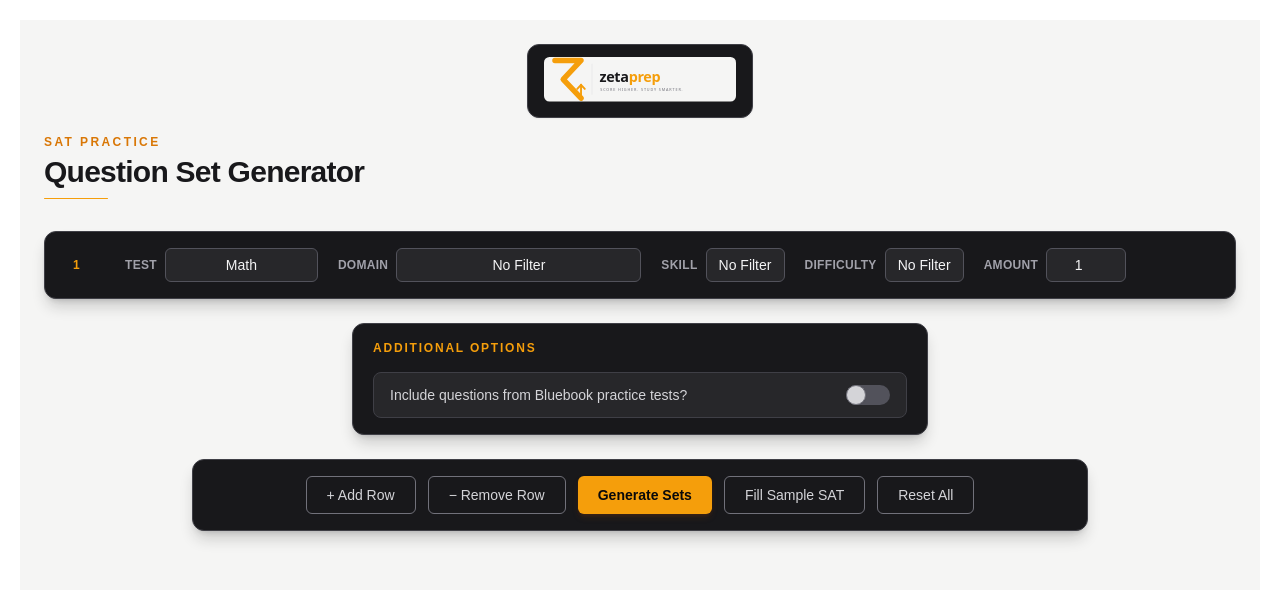
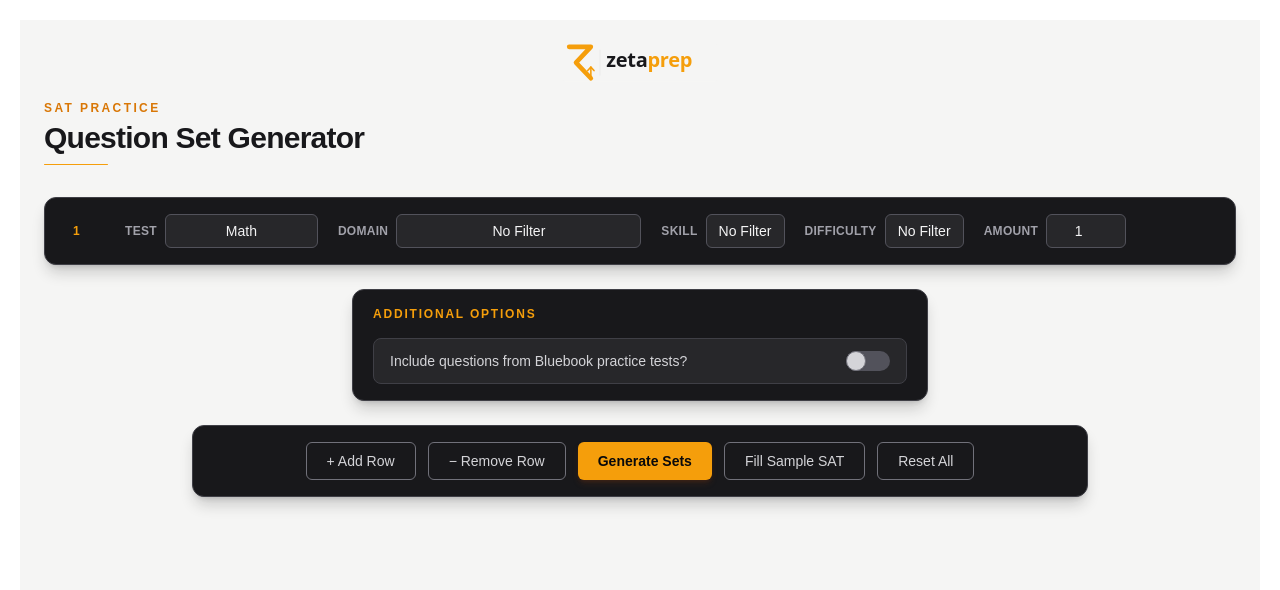
Before and after one commit to NikhilRao21/SATWebsite, a React (Create React App) app in the folder my-app/: page / in a window 1280 px wide. Shown: the top 590 px of the page. Built offline with nearby package versions, Linux system fonts and the light colour scheme.

Commit message:
fixed favicon and deploy

```diff
--- a/my-app/public/index.html
+++ b/my-app/public/index.html
@@ -14,10 +14,10 @@
   <meta charset="utf-8" />  <meta name="viewport" content="width=device-width, initial-scale=1" />
   <meta name="theme-color" content="#000000" />
   <meta name="description" content="Web site created using create-react-app" />
-  <link rel="icon" type="image/png" href="%PUBLIC_URL%/my-app/public/favicon-96x96.png" sizes="96x96" />
-  <link rel="icon" type="image/svg+xml" href="%PUBLIC_URL%/my-app/public/favicon.svg" />
-  <link rel="shortcut icon" href="%PUBLIC_URL%/my-app/public/favicon.ico" />
-  <link rel="apple-touch-icon" sizes="180x180" href="%PUBLIC_URL%/my-app/public/apple-touch-icon.png" />
+  <link rel="icon" type="image/png" href="%PUBLIC_URL%/favicon-96x96.png" sizes="96x96" />
+  <link rel="icon" type="image/svg+xml" href="%PUBLIC_URL%/favicon.svg" />
+  <link rel="shortcut icon" href="%PUBLIC_URL%/favicon.ico" />
+  <link rel="apple-touch-icon" sizes="180x180" href="%PUBLIC_URL%/apple-touch-icon.png" />
   <meta name="apple-mobile-web-app-title" content="ZetaPrep" />
   <link rel="manifest" href="%PUBLIC_URL%/my-app/public/site.webmanifest" />
 
--- a/my-app/src/App.js
+++ b/my-app/src/App.js
@@ -6,7 +6,6 @@ import '@fontsource/roboto/500.css';
 import '@fontsource/roboto/700.css';
 
 import Alert from '@mui/material/Alert';
-import logoDark from './assets/zeta_prep_full_logo_dark.svg';
 import logoLight from './assets/zeta_prep_full_logo_light.svg';
 
 const set = {
@@ -305,9 +304,7 @@ export default function App() {
       {/* ── Page header ── */}
       <header className="max-w-7xl mx-auto w-full mb-8">
         <div className="flex flex-col sm:flex-row items-center justify-center gap-4 mb-4">
-          <div className="bg-zinc-900 rounded-xl border border-zinc-700 px-4 py-3 shadow-sm">
-            <img src={logoLight} alt="Zeta Prep logo light" className="h-10 sm:h-12 w-auto" />
-          </div>
+            <img src={logoLight} alt="Zeta Prep logo light" className="h-10 sm:h-17 w-auto" />
         </div>
         <p className="text-xs font-semibold tracking-[0.2em] uppercase text-amber-600 mb-1">SAT Practice</p>
         <h1 className="text-3xl font-bold text-zinc-900 tracking-tight">Question Set Generator</h1>
```
Also changed, not shown: my-app/src/assets/zeta_prep_full_logo_light.svg.
